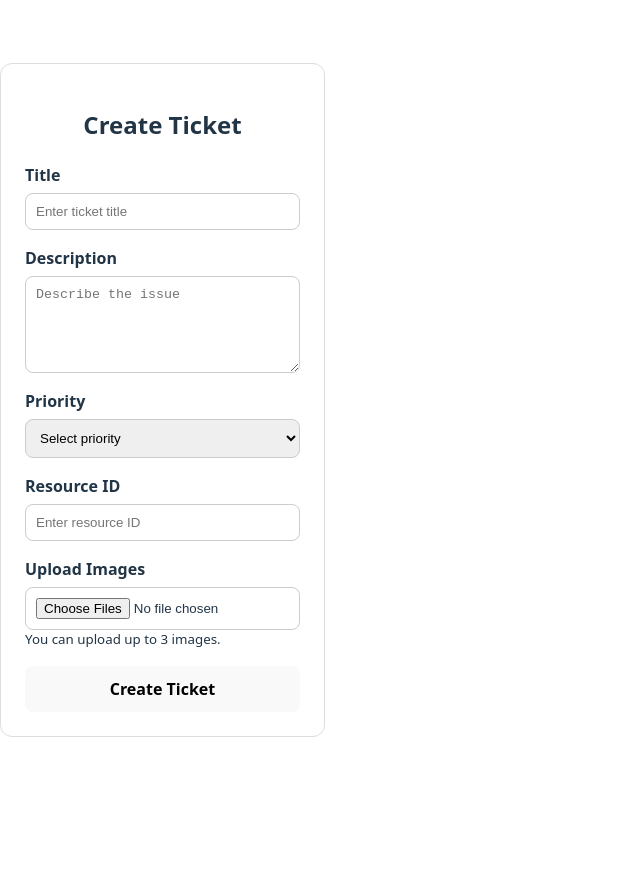
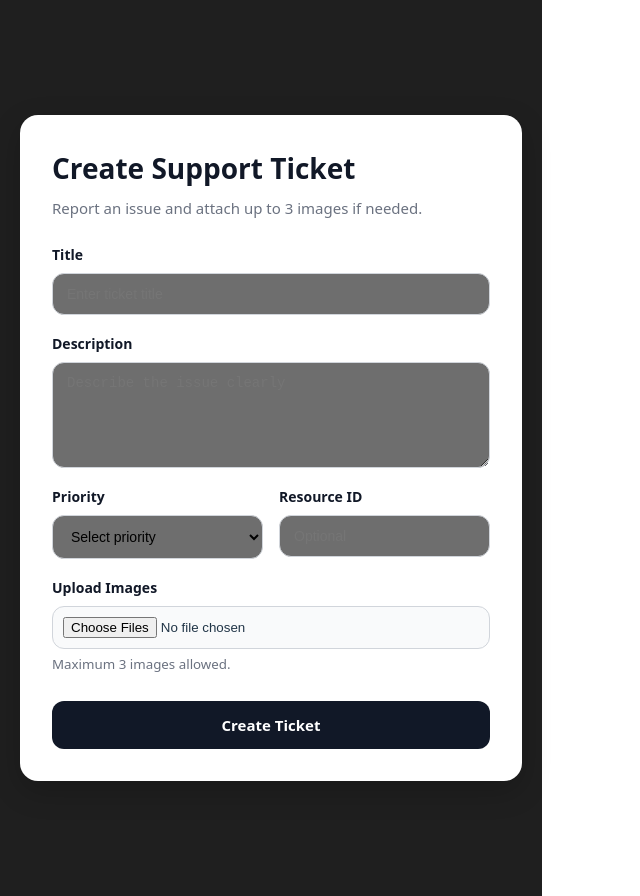
Before and after one commit to Thenura68/Smart-campus-management-system, a React (Vite) app in the folder frontend/smart-campus-web/: page /user/tickets/create in a window 1280 px wide. Shown: the whole page, without its empty margins (0-640 px from the left). Before the commit the page ends 800 px from the top, so only its background shows below. Built offline with nearby package versions, Linux system fonts and the light colour scheme.

Commit message:
Changed styling
styling of form

```diff
--- a/frontend/smart-campus-web/src/components/tickets/TicketForm.jsx
+++ b/frontend/smart-campus-web/src/components/tickets/TicketForm.jsx
@@ -71,50 +71,52 @@ function TicketForm() {
       setImages([]);
     } catch (error) {
       console.error("Ticket creation failed:", error);
-
-      if (error.response && error.response.data) {
       setErrorMessage("Failed to create ticket.");
-      } else {
-        setErrorMessage("Server error. Please try again.");
-      }
     } finally {
       setLoading(false);
     }
   };
 
   return (
-    <div style={styles.container}>
-      <h2 style={styles.heading}>Create Ticket</h2>
+    <div style={styles.page}>
+      <div style={styles.card}>
+        <div style={styles.header}>
+          <h2 style={styles.title}>Create Support Ticket</h2>
+          <p style={styles.subtitle}>
+            Report an issue and attach up to 3 images if needed.
+          </p>
+        </div>
 
         <form onSubmit={handleSubmit} style={styles.form}>
-        <div style={styles.formGroup}>
+          <div style={styles.field}>
             <label style={styles.label}>Title</label>
             <input
               type="text"
+              placeholder="Enter ticket title"
               value={title}
               onChange={(e) => setTitle(e.target.value)}
-            placeholder="Enter ticket title"
               style={styles.input}
             />
           </div>
 
-        <div style={styles.formGroup}>
+          <div style={styles.field}>
             <label style={styles.label}>Description</label>
             <textarea
+              placeholder="Describe the issue clearly"
               value={description}
               onChange={(e) => setDescription(e.target.value)}
-            placeholder="Describe the issue"
               rows="5"
               style={styles.textarea}
             />
           </div>
 
-        <div style={styles.formGroup}>
+          <div style={styles.row}>
+            <div style={styles.field}>
               <label style={styles.label}>Priority</label>
               <select
                 value={priority}
                 onChange={(e) => setPriority(e.target.value)}
-            style={styles.select}
+                style={styles.input}
               >
                 <option value="">Select priority</option>
                 <option value="LOW">Low</option>
@@ -123,96 +125,162 @@ function TicketForm() {
               </select>
             </div>
 
-        <div style={styles.formGroup}>
+            <div style={styles.field}>
               <label style={styles.label}>Resource ID</label>
               <input
                 type="number"
+                placeholder="Optional"
                 value={resourceId}
                 onChange={(e) => setResourceId(e.target.value)}
-            placeholder="Enter resource ID"
                 style={styles.input}
               />
             </div>
+          </div>
 
-        <div style={styles.formGroup}>
+          <div style={styles.field}>
             <label style={styles.label}>Upload Images</label>
             <input
               type="file"
               accept="image/*"
               multiple
               onChange={handleFileChange}
-            style={styles.input}
+              style={styles.fileInput}
             />
-          <small>You can upload up to 3 images.</small>
+            <small style={styles.helperText}>Maximum 3 images allowed.</small>
+
+            {images.length > 0 && (
+              <div style={styles.fileList}>
+                {images.map((image, index) => (
+                  <div key={index} style={styles.fileItem}>
+                    {image.name}
+                  </div>
+                ))}
+              </div>
+            )}
           </div>
 
           {errorMessage && <p style={styles.error}>{errorMessage}</p>}
           {successMessage && <p style={styles.success}>{successMessage}</p>}
 
           <button type="submit" style={styles.button} disabled={loading}>
-          {loading ? "Submitting..." : "Create Ticket"}
+            {loading ? "Creating..." : "Create Ticket"}
           </button>
         </form>
+      </div>
     </div>
   );
 }
 
 const styles = {
-  container: {
-    maxWidth: "600px",
-    margin: "40px auto",
-    padding: "24px",
-    border: "1px solid #ddd",
-    borderRadius: "12px",
-    backgroundColor: "#fff",
+  page: {
+    minHeight: "100vh",
+    display: "flex",
+    justifyContent: "center",
+    alignItems: "center",
+    padding: "48px 20px",
+    background: "#1f1f1f",
   },
-  heading: {
-    marginBottom: "20px",
-    textAlign: "center",
+  card: {
+    width: "100%",
+    maxWidth: "720px",
+    background: "#ffffff",
+    borderRadius: "18px",
+    padding: "32px",
+    boxShadow: "0 10px 30px rgba(0,0,0,0.20)",
+  },
+  header: {
+    marginBottom: "24px",
+  },
+  title: {
+    margin: "0 0 8px 0",
+    fontSize: "28px",
+    color: "#111827",
+  },
+  subtitle: {
+    margin: 0,
+    color: "#6b7280",
+    fontSize: "15px",
   },
   form: {
     display: "flex",
     flexDirection: "column",
+    gap: "18px",
+  },
+  row: {
+    display: "grid",
+    gridTemplateColumns: "1fr 1fr",
     gap: "16px",
   },
-  formGroup: {
+  field: {
     display: "flex",
     flexDirection: "column",
   },
   label: {
-    marginBottom: "6px",
-    fontWeight: "bold",
+    marginBottom: "8px",
+    fontWeight: "600",
+    color: "#111827",
+    fontSize: "14px",
   },
   input: {
-    padding: "10px",
-    borderRadius: "8px",
-    border: "1px solid #ccc",
+    padding: "12px 14px",
+    borderRadius: "12px",
+    border: "1px solid #d1d5db",
+    fontSize: "14px",
+    outline: "none",
+    background: "#6e6e6e",
   },
   textarea: {
+    padding: "12px 14px",
+    borderRadius: "12px",
+    border: "1px solid #d1d5db",
+    fontSize: "14px",
+    outline: "none",
+    resize: "vertical",
+    background: "#6e6e6e",
+  },
+  fileInput: {
     padding: "10px",
-    borderRadius: "8px",
-    border: "1px solid #ccc",
-    resize: "vertical",
+    borderRadius: "12px",
+    border: "1px solid #d1d5db",
+    background: "#f9fafb",
   },
-  select: {
-    padding: "10px",
-    borderRadius: "8px",
-    border: "1px solid #ccc",
+  helperText: {
+    marginTop: "6px",
+    color: "#6b7280",
+  },
+  fileList: {
+    marginTop: "10px",
+    display: "flex",
+    flexDirection: "column",
+    gap: "8px",
+  },
+  fileItem: {
+    background: "#f3f4f6",
+    padding: "10px 12px",
+    borderRadius: "10px",
+    fontSize: "14px",
+    color: "#374151",
   },
   button: {
-    padding: "12px",
+    marginTop: "8px",
+    padding: "14px",
     border: "none",
-    borderRadius: "8px",
+    borderRadius: "12px",
+    background: "#111827",
+    color: "#ffffff",
+    fontSize: "15px",
+    fontWeight: "600",
     cursor: "pointer",
-    fontWeight: "bold",
   },
   error: {
-    color: "red",
     margin: 0,
+    color: "#dc2626",
+    fontSize: "14px",
   },
   success: {
-    color: "green",
     margin: 0,
+    color: "#16a34a",
+    fontSize: "14px",
   },
 };
 
```
Lines whose indentation alone changed are shown as unchanged.
